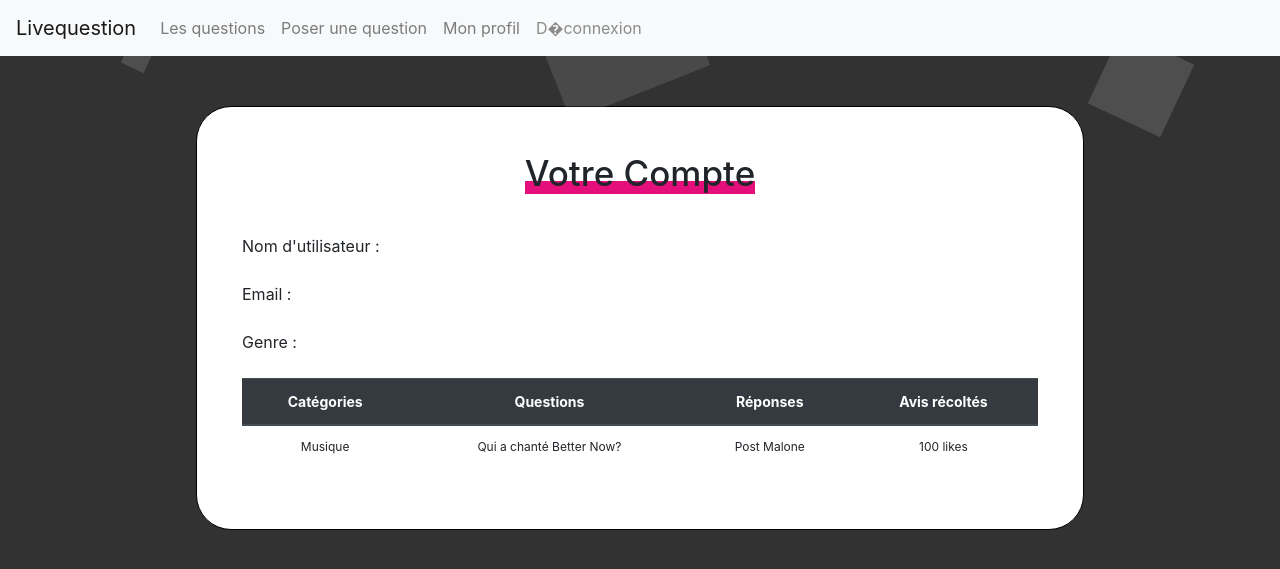
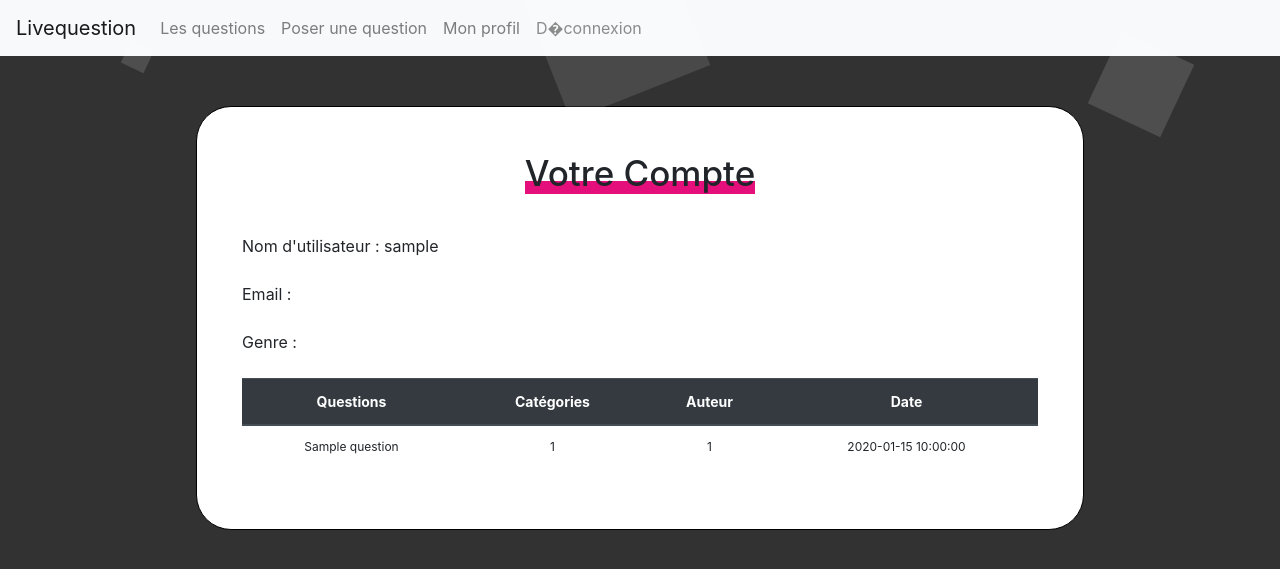
Before and after one commit to Valentin460/Livequestion, a PHP site: page /vuemembre.php in a window 1280 px wide. Shown: the top 569 px of the page. Run offline with PHP 8.4, Linux system fonts and the light colour scheme; the visitor is signed in with stand-in values (Sample User, id 1); tables that the repository leaves empty or names only in its code hold one stand-in row (values such as "Sample post"); some libraries are stand-ins or nearby versions.

Commit message:
Ajout informations dynamiques dans un tableau

```diff
--- a/vuemembre.php
+++ b/vuemembre.php
@@ -13,6 +13,15 @@
 <body>
 <?php
 	include("includes/connexion-head.php");
+
+	// Récupération des données de la session
+	session_start();
+
+	// Vérifie si l'utilisateur est connecté, sinon redirection vers la page de connexion
+	if(!isset($_SESSION["pseudo"])){
+		header("Location: connexion.php");
+		exit();
+	}
 ?>
 	<div id="color">
 		<div class="container">
@@ -32,7 +41,7 @@
 				<h2><span class="span">Votre Compte</span></h2>
 				<form id="formulaire">
 					<div class="form-group">
-						<label for="name">Nom d'utilisateur : </label>
+						<label for="name">Nom d'utilisateur : <?php echo $_SESSION['pseudo']; ?></label>
 					</div>
 					<div class="form-group">
 						<label for="email">Email : </label>
@@ -45,24 +54,32 @@
 				<table class="table">
 				  <thead class="thead-dark">
 				    <tr>
-				   		<th scope="col">Catégories</th>
-				        <th scope="col">Questions</th>
-				        <th scope="col">Réponses</th>
-				        <th scope="col">Avis récoltés</th>
+				   		<th scope="col">Questions</th>
+				        <th scope="col">Catégories</th>
+				        <th scope="col">Auteur</th>
+				        <th scope="col">Date</th>
 				    </tr>
 				  </thead>
+
 				  <tbody>
-				    <tr>
-				      <td>Musique</td>
-				      <td>Qui a chanté Better Now?</td>
-				      <td>Post Malone</td>
-				      <td>100 likes</td>
-				    </tr>
+				  <?php
+					require 'db/fonctions.php';
+                    $co = connexionBdd();
+                    $statement = $co->query('SELECT * FROM questions');
+                    while($item = $statement->fetch())
+					{
+						echo '<tr>';
+                        echo '<td>'. $item['titre'] . '</td>';
+                        echo '<td>'. $item['cat_id'] . '</td>';
+                        echo '<td>'. $item['auteur_id'] . '</td>';
+                        echo '<td>'. $item['date_crea'] . '</td>';
+                        echo '</td>';
+                        echo '</tr>';
+					}
+				    ?>
 				  </tbody>
 				</table>
 			</section>
-
-
 
 
 		</div>
```
